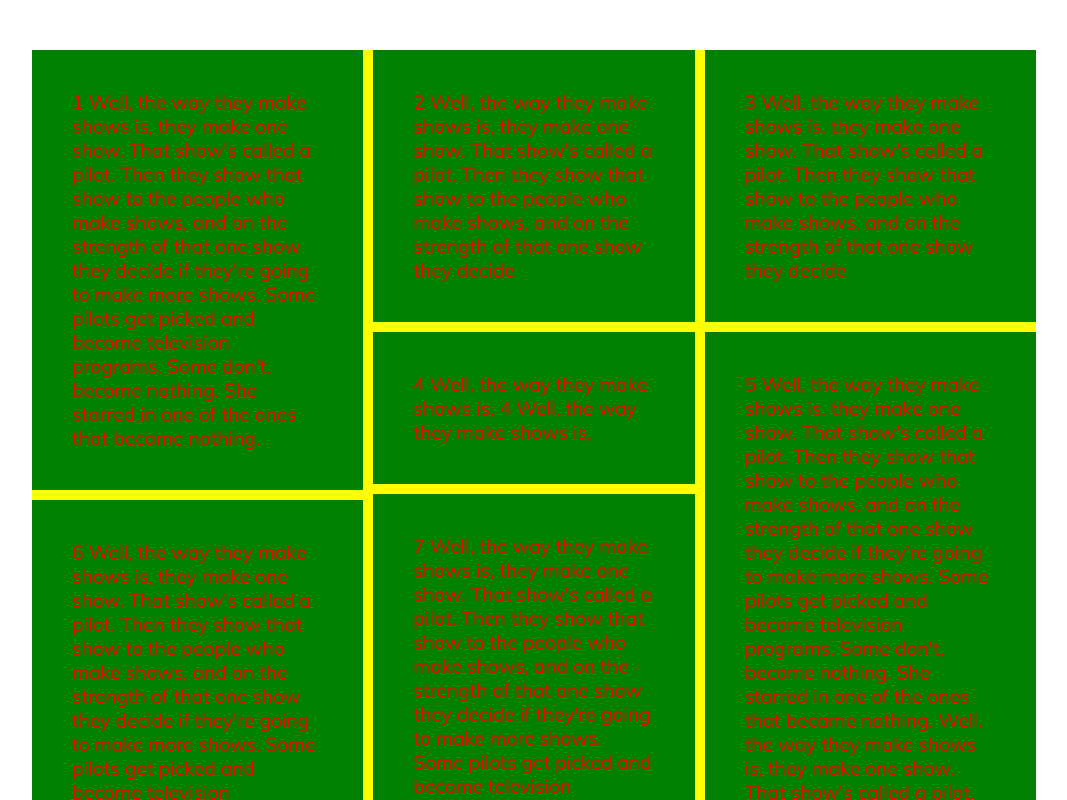
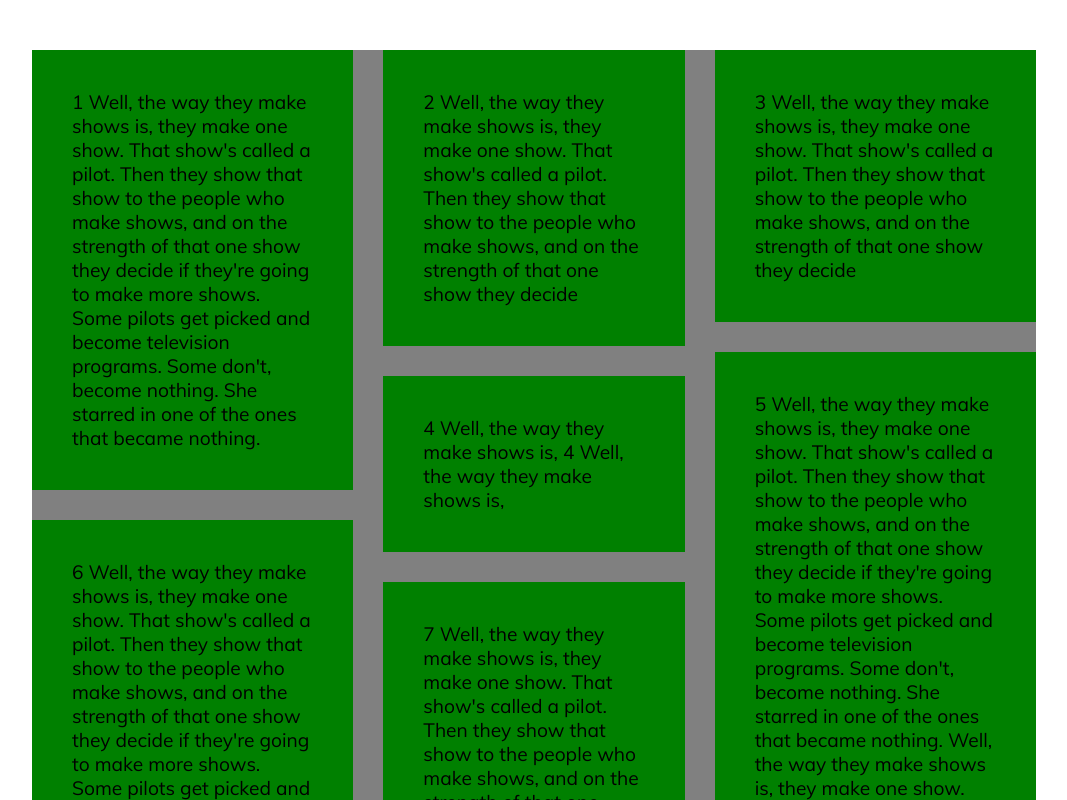
Before and after one commit to najwer23/masonry-grid, a website built with webpack: page index.html in a window 1280 px wide. Shown: the top 800 px of the page, without its empty margins (96-1163 px from the left). Built offline with nearby package versions, Linux system fonts and the light colour scheme.

Commit message:
Refractoring

```diff
--- a/assets/css/index.css
+++ b/assets/css/index.css
@@ -10,7 +10,7 @@ body {
     font-family: 'Muli', sans-serif;
     font-weight: normal;
     font-size: 1.2rem;
-    background: white;
+    /* background: white; */
 }
 
 #container {
@@ -21,12 +21,22 @@ body {
     width: 80%;
 }
 
-div[id^="masonry-child"] {
+#masonry div[id^="masonry-child"] {
     background: green;
     padding: 40px;
 }
 
+#masonry div[id^="masonry-col"] {
+    background: inherit;
+}
 
 #masonry {
     width: 100%;
+    background-color: grey;
 }
+
+#wrapper {
+    background-color: red;
+    width: 100%;
+    height: 100%;
+}
--- a/assets/js/masonry-grid.js
+++ b/assets/js/masonry-grid.js
@@ -1,134 +1,153 @@
-var currentColumns = -1
-var percentScroll;
+var CURRENT_NUMBER_OF_COLUMNS = -1
+var SCROLL_PERCENT_POSITION;
 
-//In
-var masonryParent = document.querySelector("#masonry")
+// IN - SET ID OF Masonry
+let MASONRY_ARR_ID = [
+    "masonry"
+]
 
-window.onload = () => {
-    makeMasonryLayout(masonryParent)
-};
+
+
+
+
+window.addEventListener('load', (event) => {
+    setMasonry();
+});
 
 window.addEventListener('resize', function(){
-    makeMasonryLayout(masonryParent)
-    var Ypos = document.body.scrollHeight * percentScroll;
-    window.scrollTo(0, Ypos);
+    setMasonry();
+    //remember scroll position when resize
+    window.scrollTo(0, document.body.scrollHeight * SCROLL_PERCENT_POSITION);
 })
 
-window.addEventListener("scroll", getScrollPercent);
-function getScrollPercent() {
-    percentScroll = window.pageYOffset / document.body.scrollHeight;
+window.addEventListener("scroll", function(){
+    SCROLL_PERCENT_POSITION = window.pageYOffset / document.body.scrollHeight;
+});
+
+
+
+
+
+
+
+function setMasonry() {
+    for (let i=0; i<MASONRY_ARR_ID.length; i++) {
+        makeMasonryLayout(document.querySelector("#" + MASONRY_ARR_ID[i]))
+    }
 }
 
-function makeMasonryLayout(masonryParent) {
-    addCss2Element(masonryParent, {
-    })
-
-    let masonryChilds = masonryParent.querySelectorAll('[id^="masonry-child-"]');
-    let masonryParentWidth = masonryParent.clientWidth;
-    let masonryParentColumnsDictionary = JSON.parse(masonryParent.getAttribute("columns"))
-    let masonryParentColumnsSpace = masonryParent.getAttribute("space")
-
-    let masonryNumberOfColumns = findNumberOfColumns(masonryParentWidth, masonryParentColumnsDictionary)
+function makeMasonryLayout(masonryParentEle) {
+    let masonryChilds = masonryParentEle.querySelectorAll('[id^="masonry-child-"]');
+    let masonryParentEleWidth = masonryParentEle.clientWidth;
+    let masonrySpace = masonryParentEle.getAttribute("space");
+    let masonrySpaceHalf = masonrySpace/2;
+    let masonryNumberOfColumns = findNumberOfColumns(
+        masonryParentEleWidth,
+        JSON.parse(masonryParentEle.getAttribute("columns"))
+    )
 
     //set columns
-    if (currentColumns != masonryNumberOfColumns) {
+    if (CURRENT_NUMBER_OF_COLUMNS != masonryNumberOfColumns) {
 
         //reset child position in columns
         for (let i = 0; i < masonryChilds.length; i++) {
-            masonryParent.appendChild(document.querySelector("#masonry-child-"+i))
+            masonryParentEle.appendChild(masonryParentEle.querySelector("#masonry-child-"+i))
         }
 
         //remove old columns
-        let divColumnToRemove = document.querySelectorAll('[id^="masonry-col-"]')
-        for (let i = 0; i < divColumnToRemove.length; i++) {
-            masonryParent.removeChild(divColumnToRemove[i])
+        let masonryColumnsToRemove = document.querySelectorAll('[id^="masonry-col-"]')
+        for (let i = 0; i < masonryColumnsToRemove.length; i++) {
+            masonryParentEle.removeChild(masonryColumnsToRemove[i])
         }
 
+        //create new columns
         let paddingLeft = 0;
         let paddingRight = 0;
         let paddingBottom = 0;
-        //create new columns
+        let newMasonryColumn;
+        let paddingLeftRight;
+
         for (let i = 0; i < masonryNumberOfColumns; i++) {
-            let newDivColumn = document.createElement("div");
-            let newDivId = "masonry-col-" + i
-            newDivColumn.id = newDivId;
-            masonryParent.appendChild(newDivColumn)
+            newMasonryColumn = document.createElement("div");
+            newMasonryColumn.id = "masonry-col-" + i;
+            masonryParentEle.appendChild(newMasonryColumn)
 
-            //first and last column
-            if ((i%(masonryNumberOfColumns-1)) == 0) {
-                if (i==0) {
-                    paddingLeft = 0;
-                    paddingRight = masonryParentColumnsSpace / 2;
-                } else {
-                    paddingLeft = masonryParentColumnsSpace /2;
-                    paddingRight = 0;
-                }
+            //set padding for first and last column
+            if ((i % (masonryNumberOfColumns-1)) == 0) {
+                paddingRight = (i==0) ? masonrySpaceHalf : 0;
+                paddingLeft = (i!=0) ? masonrySpaceHalf : 0;
             } else {
-                paddingLeft = masonryParentColumnsSpace / 2
-                paddingRight = masonryParentColumnsSpace / 2
+                paddingLeft = masonrySpaceHalf
+                paddingRight = masonrySpaceHalf
             }
 
-            // zero if one column
+            //set zero padding if masonry has one column
             if (masonryNumberOfColumns == 1) {
                 paddingLeft = 0;
                 paddingRight = 0;
             }
 
-            let paddingWidth = paddingLeft + paddingRight;
-            addCss2Element(newDivColumn, {
-                'background-color': 'yellow',
-                'color': 'red',
+            //set padding in column
+            paddingLeftRight = paddingLeft + paddingRight;
+            addCss2Element(newMasonryColumn, {
+                "background": "inherit",
                 'float': "left",
-                'width': `calc((100% / ${masonryNumberOfColumns}) - ${paddingWidth+"px"})`,
+                'width': `calc((100% - ${paddingLeftRight + "px"}) / ${masonryNumberOfColumns} )`,
                 'padding': `0 ${paddingRight+"px"} ${paddingBottom+"px"} ${paddingLeft+"px"}`
             })
-            currentColumns = masonryNumberOfColumns
+
+            // update number of columns
+            CURRENT_NUMBER_OF_COLUMNS = masonryNumberOfColumns
         }
     }
 
-    // set height for columns
-    var allCurrentColumnsId = {};
-    let allCurrentColumnsIdNodeList = document.querySelectorAll('[id^="masonry-col-"]')
-    for (let i = 0; i < allCurrentColumnsIdNodeList.length; i++) {
-        allCurrentColumnsId[allCurrentColumnsIdNodeList[i].id] = 0;
+    // set starting yheight for columns
+    var masonryColumnsCurrentHeight = {};
+    let masonryColumnsCurrent = masonryParentEle.querySelectorAll('[id^="masonry-col-"]')
+    for (let i = 0; i < masonryColumnsCurrent.length; i++) {
+        masonryColumnsCurrentHeight[masonryColumnsCurrent[i].id] = 0;
     }
 
     //insert childs in new columns
+    let masonryChildHeight;
+    let masonryColumnsCurrentHeightKeys = Object.keys(masonryColumnsCurrentHeight)
+    let masonryColumnMinHeightName = "";
+
+
     for (let i=0; i<masonryChilds.length; i++) {
-        let heightChild = document.querySelector("#masonry-child-" + i).clientHeight;
+        let masonryChildEle = masonryParentEle.querySelector("#masonry-child-" + i)
+        masonryChildHeight = masonryChildEle.clientHeight;
 
-        let allCurrentColumnsIdKeys = Object.keys(allCurrentColumnsId)
-        let colMinHeightName = ""
-        let colMinHeightValue = Infinity
-
-        for (let j = allCurrentColumnsIdKeys.length-1; j>=0; j--) {
-            if (allCurrentColumnsId[allCurrentColumnsIdKeys[j]] <= colMinHeightValue) {
-                colMinHeightName = allCurrentColumnsIdKeys[j];
-                colMinHeightValue = allCurrentColumnsId[allCurrentColumnsIdKeys[j]]
+        let masonryColumnMinHeightValue = Infinity
+        for (let j = masonryColumnsCurrentHeightKeys.length-1; j>=0; j--) {
+            if (masonryColumnsCurrentHeight[masonryColumnsCurrentHeightKeys[j]] <= masonryColumnMinHeightValue) {
+                masonryColumnMinHeightName = masonryColumnsCurrentHeightKeys[j];
+                masonryColumnMinHeightValue = masonryColumnsCurrentHeight[masonryColumnsCurrentHeightKeys[j]]
             }
         }
 
-        allCurrentColumnsId[colMinHeightName] += heightChild;
-        let ele = document.querySelector("#masonry-child-" + i)
-        addCss2Element(ele, {
-            'margin-bottom': `${masonryParentColumnsSpace + "px"}`
+        masonryColumnsCurrentHeight[masonryColumnMinHeightName] += masonryChildHeight;
+        addCss2Element(masonryChildEle, {
+            'margin-bottom': `${masonrySpace + "px"}`
         })
-        document.querySelector("#" + colMinHeightName).appendChild(ele)
+        masonryParentEle.querySelector("#" + masonryColumnMinHeightName).appendChild(masonryChildEle)
     }
 }
 
-function findNumberOfColumns(currentWidth, dictionary) {
+function findNumberOfColumns(parentWidth, dictionary) {
     let dictionaryKeys = Object.keys(dictionary).map(v=>+v).sort((a,b)=>a-b)
+
+    // set default columns
     let numberOfColumns = 4;
 
     for (let i=0; i<dictionaryKeys.length; i++) {
-        if (currentWidth <= dictionaryKeys[i]) {
+        if (parentWidth <= dictionaryKeys[i]) {
             numberOfColumns = dictionary[dictionaryKeys[i]]
             break;
         }
     }
 
-    return numberOfColumns
+    return numberOfColumns;
 }
 
 function addCss2Element(element, style) {
--- a/index.html
+++ b/index.html
@@ -11,7 +11,7 @@
 </head>
 <body>
     <div id="container">
-        <div id="masonry" columns='{"400": 1, "800": 2, "1500": 3}' space='10'>
+        <div id="masonry" columns='{"400": 1, "800": 2, "1500": 3}' space='30'>
             <div id="masonry-child-0">
                 1 Well, the way they make shows is,
                 they make one show. That show's called a pilot.
```
